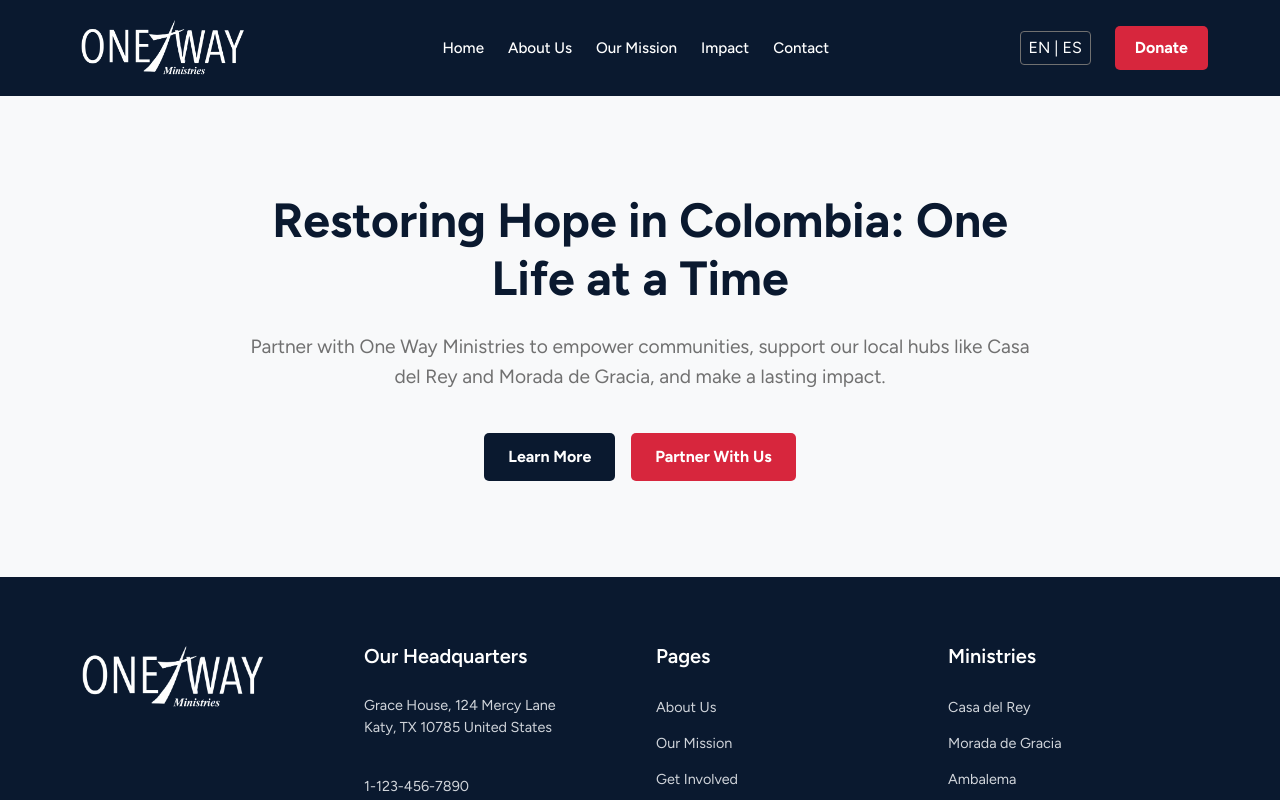
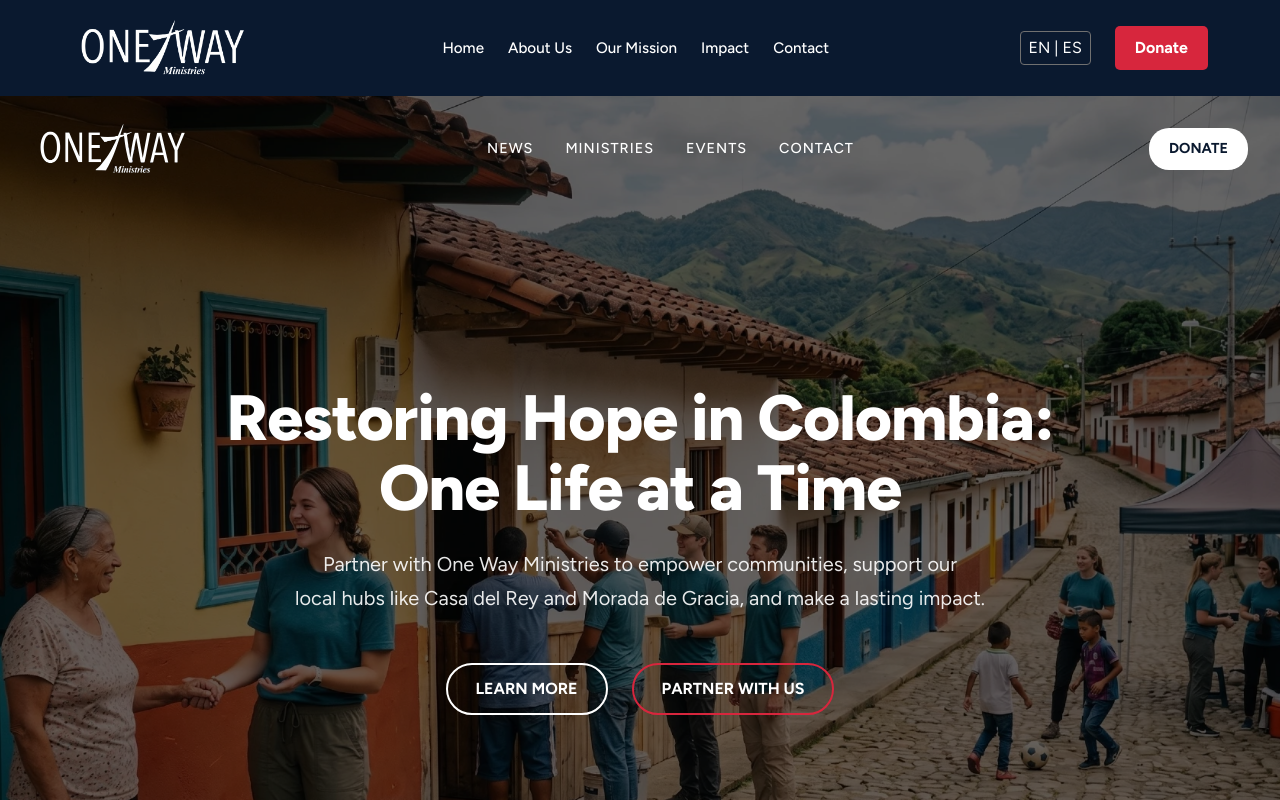
Before and after one commit to cgdiazv/oneway-ministries-site, a Next.js app: page / in a window 1280 px wide. Shown: the top 800 px of the page. Built offline with nearby package versions, Linux system fonts and the light colour scheme.

Commit message:
Update project files

```diff
--- a/app/page.tsx
+++ b/app/page.tsx
@@ -1,19 +1,47 @@
 import React from "react";
+import Image from "next/image"; // Add this for optimized images
 import { theme } from "@/styles/theme";
 
 export default function Home() {
   return (
     <div style={styles.heroSection}>
+      {/* 1. Add Background Image Overlay */}
+      <div style={styles.heroOverlay}></div>
+
+      {/* 2. Mimic the integrated header/navbar experience from the reference */}
+      <header style={styles.integratedNavbar}>
+        <div style={styles.navContainer}>
+          <a href="/" style={styles.logoLink}>
+            <Image
+              src="/logo.webp" // Use the provided asset
+              alt="One Way Ministries Logo"
+              width={160} // Adjust based on your logo aspect ratio
+              height={50}
+              priority
+            />
+          </a>
+          <nav style={styles.navLinksGroup}>
+            <a href="/news" style={styles.navLink}>News</a>
+            <a href="/ministries" style={styles.navLink}>Ministries</a>
+            <a href="/events" style={styles.navLink}>Events</a>
+            <a href="/contact" style={styles.navLink}>Contact</a>
+          </nav>
+          <a href="/donate" style={styles.donateAction}>Donate</a>
+        </div>
+      </header>
+
+      {/* 3. Original Page Content (Updated with inverse colors for readability on dark background) */}
       <div style={styles.container}>
         <h1 style={styles.headline}>
-          Restoring Hope in Colombia: One Life at a Time
+          Restoring Hope in Colombia:<br/>One Life at a Time
         </h1>
         <p style={styles.subtext}>
-          Partner with One Way Ministries to empower communities, support our local hubs like Casa del Rey and Morada de Gracia, and make a lasting impact.
+          Partner with One Way Ministries to empower communities, support our<br/>
+          local hubs like Casa del Rey and Morada de Gracia, and make a lasting impact.
         </p>
         <div style={styles.buttonGroup}>
-          <a href="/about" style={styles.primaryButton}>Learn More</a>
-          <a href="/donate" style={styles.accentButton}>Partner With Us</a>
+          <a href="/about" style={styles.primaryOutlineButton}>Learn More</a>
+          <a href="/donate" style={styles.accentOutlineButton}>Partner With Us</a>
         </div>
       </div>
     </div>
@@ -22,52 +50,126 @@ export default function Home() {
 
 const styles = {
   heroSection: {
-    backgroundColor: theme.colors.background,
-    padding: "6rem 2rem",
+    backgroundColor: theme.colors.primary, // Backup color
+    backgroundImage: "url(/header.webp)", // Add background image
+    backgroundSize: "cover",
+    backgroundPosition: "center",
     textAlign: "center" as const,
     display: "flex",
     flexDirection: "column" as const,
     alignItems: "center",
-    justifyContent: "center",
-    minHeight: "60vh",
+    justifyContent: "flex-start",
+    minHeight: "100vh", // Full viewport height like reference
+    width: "100%",
+    position: "relative" as const, // For positioning overlays
+  },
+  heroOverlay: {
+    position: "absolute" as const,
+    top: 0,
+    left: 0,
+    width: "100%",
+    height: "100%",
+    backgroundColor: "rgba(0, 0, 0, 0.6)", // Dark overlay for text contrast like image_10.png
+    zIndex: 1,
   },
   container: {
-    maxWidth: "800px",
+    maxWidth: "900px",
+    padding: "0 2rem",
+    position: "relative" as const, // Standard stack for overlay
+    zIndex: 10,
+    flex: 1, // Push integrated navbar to top and center text vertically
+    display: "flex",
+    flexDirection: "column" as const,
+    alignItems: "center",
+    justifyContent: "center",
+  },
+  integratedNavbar: {
+    position: "relative" as const, // Integrated into the hero div
+    width: "100%",
+    zIndex: 20, // Sit on top of overlay
+    padding: "1.5rem 0",
+  },
+  navContainer: {
+    maxWidth: "1300px",
+    margin: "0 auto",
+    display: "flex",
+    justifyContent: "space-between",
+    alignItems: "center",
+    padding: "0 2rem",
+  },
+  logoLink: {
+    display: "flex",
+    alignItems: "center",
+    textDecoration: "none",
+  },
+  navLinksGroup: {
+    display: "flex",
+    gap: "2rem",
+  },
+  navLink: {
+    color: theme.colors.text.inverse, // Inverse text for contrast like reference
+    textDecoration: "none",
+    fontWeight: 500,
+    fontSize: "0.9rem",
+    textTransform: "uppercase" as const,
+    letterSpacing: "1px",
+  },
+  donateAction: {
+    backgroundColor: theme.colors.text.inverse, // White donate button like image_10.png
+    color: theme.colors.primary,
+    padding: "10px 20px",
+    borderRadius: "20px",
+    textDecoration: "none",
+    fontWeight: "bold",
+    fontSize: "0.9rem",
+    textTransform: "uppercase" as const,
   },
   headline: {
-    color: theme.colors.primary,
-    fontSize: "3rem",
-    fontWeight: "bold",
+    color: theme.colors.text.inverse, // Match reference inverse text
+    fontSize: "4rem", // Increase size to match image_10.png impact
+    fontWeight: 800,
     marginBottom: "1.5rem",
-    lineHeight: "1.2",
+    lineHeight: "1.1",
+    letterSpacing: "-1px",
   },
   subtext: {
-    color: theme.colors.text.muted,
-    fontSize: "1.2rem",
-    lineHeight: "1.6",
-    marginBottom: "2.5rem",
+    color: theme.colors.text.inverse, // Match reference inverse text (often with reduced opacity)
+    fontSize: "1.25rem",
+    lineHeight: "1.7",
+    marginBottom: "3rem",
+    maxWidth: "750px",
+    opacity: 0.9,
   },
   buttonGroup: {
     display: "flex",
-    gap: "1rem",
+    gap: "1.5rem",
     justifyContent: "center",
   },
-  primaryButton: {
-    backgroundColor: theme.colors.primary,
+  primaryOutlineButton: {
+    display: "flex",
+    alignItems: "center",
+    gap: "0.5rem",
     color: theme.colors.text.inverse,
-    padding: "12px 24px",
-    borderRadius: "5px",
+    border: `2px solid ${theme.colors.text.inverse}`, // Update to ghost button style
+    backgroundColor: "transparent",
+    padding: "12px 28px",
+    borderRadius: "30px", // Rounded pills like reference
     textDecoration: "none",
     fontWeight: "bold",
     fontSize: "1rem",
+    textTransform: "uppercase" as const,
+    transition: "background-color 0.2s ease-in-out",
   },
-  accentButton: {
-    backgroundColor: theme.colors.accent,
+  accentOutlineButton: {
     color: theme.colors.text.inverse,
-    padding: "12px 24px",
-    borderRadius: "5px",
+    backgroundColor: "transparent",
+    border: `2px solid ${theme.colors.accent}`, // Use existing accent color concept
+    padding: "12px 28px",
+    borderRadius: "30px", // Rounded pills like reference
     textDecoration: "none",
     fontWeight: "bold",
     fontSize: "1rem",
+    textTransform: "uppercase" as const,
+    transition: "background-color 0.2s ease-in-out",
   }
 };
```
Also changed, not shown: public/header.webp (added).
